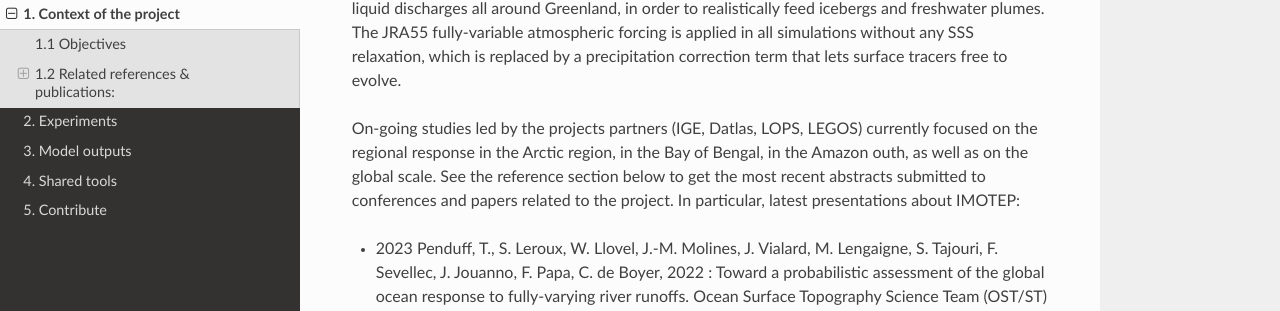
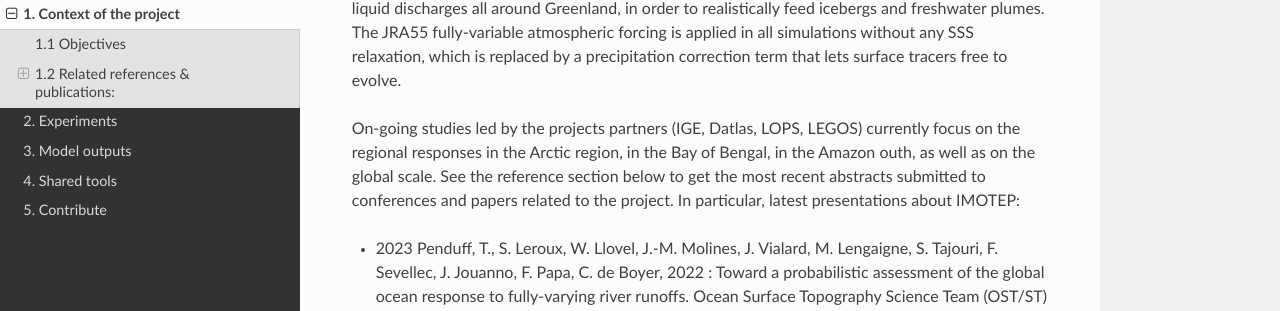
Before and after one commit to imhotep-project/doc-imhotep, a Sphinx documentation site: the page built from source/1-Context.md, in a window 1280 px wide and 900 px high, scrolled down 392 px. Shown: the part 139-450 px from the top of the window. Built offline with Sphinx 7.4.7 and the Read the Docs theme 2.0.0, drawn with Linux system fonts in a browser that asks for light colours.

Commit message:
Update 1-Context.md

```diff
--- a/source/1-Context.md
+++ b/source/1-Context.md
@@ -6,7 +6,7 @@
 
 Daily river discharge data are derived from the ISBA-CTRIP hydrological reanalysis  (Decharme et al., 2019), and monthly (solid and liquid) freshwater discharges from Greenland are derived from satellite altimetry data (SAR mode) combined with regional climate simulations (Mouginot et al., 2019). Special attention was dedicated to the bathymetry and the partitioning  between solid and liquid discharges all around Greenland, in order to realistically feed icebergs and freshwater plumes. The JRA55 fully-variable atmospheric forcing is applied in all simulations without any SSS relaxation, which is replaced by a precipitation correction term that lets surface tracers free to evolve.
 
-On-going studies led by the projects partners (IGE, Datlas, LOPS, LEGOS) currently focused on the regional response in the Arctic region, in the Bay of Bengal, in the Amazon outh, as well as on the global scale. See the reference section below to get the most recent abstracts submitted to conferences and papers related to the project. In particular, latest presentations about IMOTEP:
+On-going studies led by the projects partners (IGE, Datlas, LOPS, LEGOS) currently focus on the regional responses in the Arctic region, in the Bay of Bengal, in the Amazon outh, as well as on the global scale. See the reference section below to get the most recent abstracts submitted to conferences and papers related to the project. In particular, latest presentations about IMOTEP:
   * 2023 Penduff, T., S. Leroux, W. Llovel, J.-M. Molines, J. Vialard, M. Lengaigne, S. Tajouri, F. Sevellec, J. Jouanno, F. Papa, C. de Boyer, 2022 : Toward a probabilistic assessment of the global ocean response to fully-varying river runoffs. Ocean Surface Topography Science Team (OST/ST) Meeting, October 31  November 4 2022, Venice, Italy. (Oral) [DOI: 10.24400/527896/a03-2022.3553](https://ostst.aviso.altimetry.fr/fileadmin/user_upload/OSTST2022/Presentations/SC22022-Toward_a_probabilistic_assessment_of_the_global_ocean_response_to_fully-varying_river_runoffs.pdf)
   * 2023 Llovel, W., S. Tajouri, F. Sevellec, T. Penduff, J.-M. Molines, S. Leroux, P. Mathiot, J. Mouginot, 2022 : Impact of Greenland freshwater discharge on regional sea level trends in the Arctic ocean. Ocean Surface Topography Science Team (OST/ST) Meeting, October 31 - November 4 2022, Venice, Italy. (Poster) [DOI: 10.24400/527896/a03-2022.3550](https://ostst.aviso.altimetry.fr/fileadmin/user_upload/OSTST2022/Presentations/SC12022-Impact_of_Greenland_freshwater_discharge_on_regional_sea_level_trends_in_the_Arctic_ocean.pdf)
 
```
